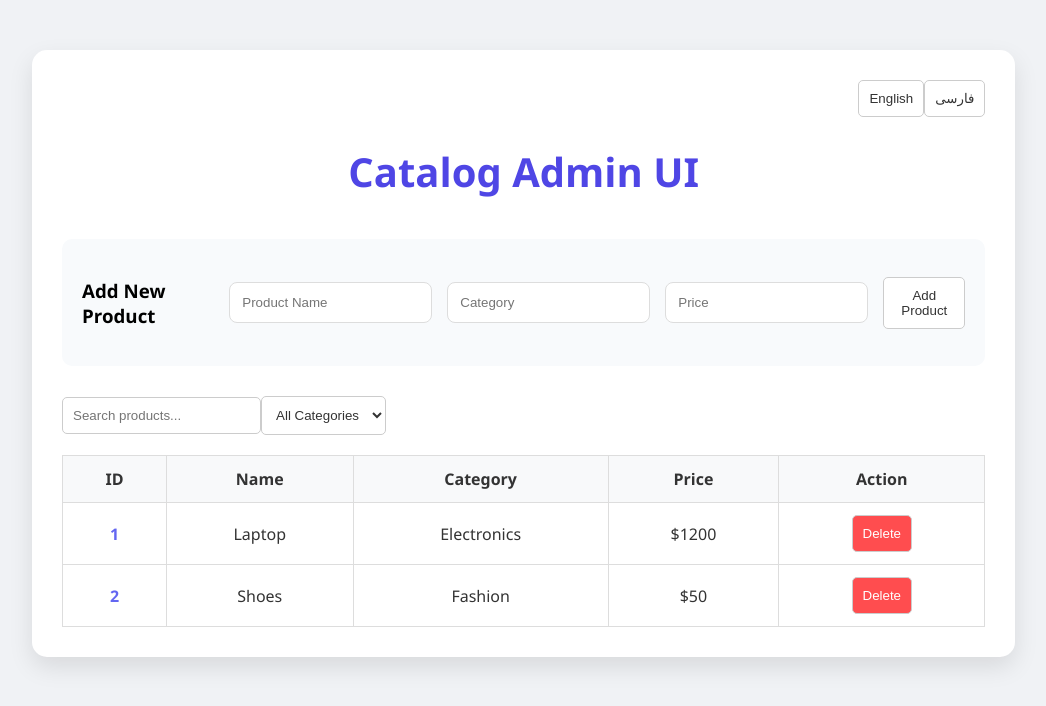
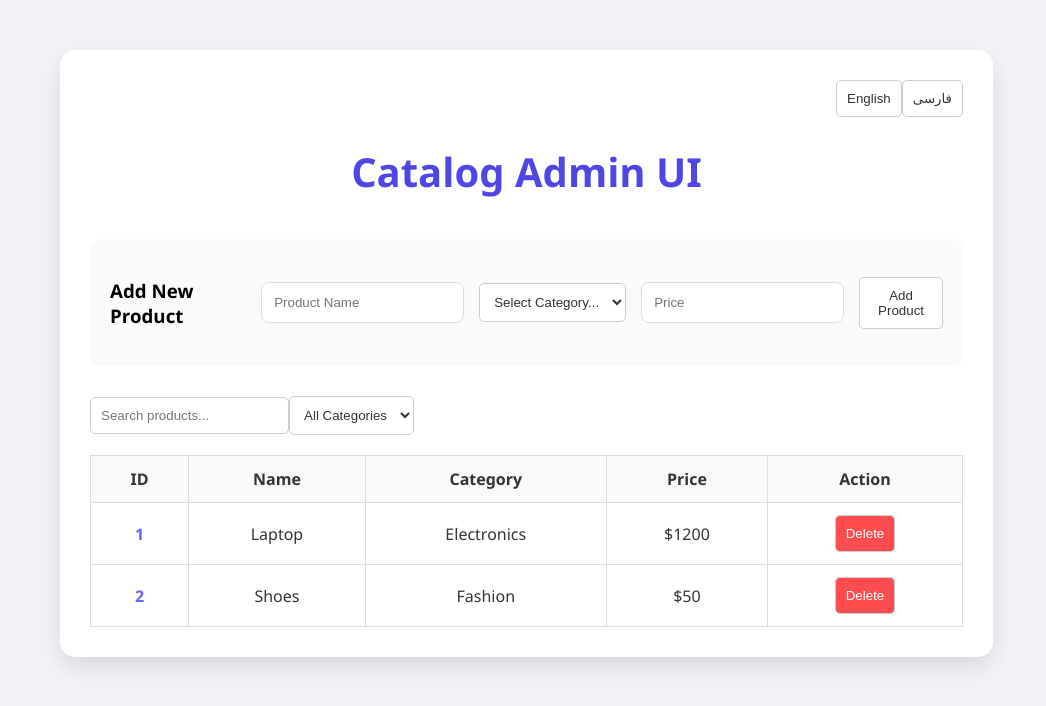
Before and after one commit to ShafafHub/BAhir-week5-Admin-UI, a React (Vite) app: page / in a window 1280 px wide. Shown: the top 706 px of the page, without its empty margins (95-1141 px from the left). Built offline with nearby package versions, Linux system fonts and the light colour scheme.

Commit message:
changes
singal state
seletct easyli
validation uses
Attribute Name

```diff
--- a/src/components/ProductForm.jsx
+++ b/src/components/ProductForm.jsx
@@ -1,50 +1,67 @@
 import { useState } from "react";
 
 function ProductForm({ onAdd, language }) {
-  const [name, setName] = useState("");
-  const [category, setCategory] = useState("");
-  const [price, setPrice] = useState("");
+  const [formData, setFormData] = useState({
+    name: "",
+    category: "",
+    price: "",
+  });
 
+  const isRtl = language === "fa";
   const t = {
-    title: language === "fa" ? "افزودن محصول جدید" : "Add New Product",
-    namePlace: language === "fa" ? "نام محصول" : "Product Name",
-    catPlace: language === "fa" ? "دسته‌بندی" : "Category",
-    pricePlace: language === "fa" ? "قیمت" : "Price",
-    addBtn: language === "fa" ? "افزودن" : "Add Product",
+    title: isRtl ? "افزودن محصول جدید" : "Add New Product",
+    namePlace: isRtl ? "نام محصول" : "Product Name",
+    catPlace: isRtl ? "انتخاب دسته..." : "Select Category...",
+    pricePlace: isRtl ? "قیمت (تومان/دلار)" : "Price",
+    addBtn: isRtl ? "افزودن به لیست" : "Add Product",
+    electronics: isRtl ? "الکترونیک" : "Electronics",
+    fashion: isRtl ? "مد و پوشاک" : "Fashion",
+  };
+
+  const handleChange = (e) => {
+    const { name, value } = e.target;
+    setFormData((prev) => ({ ...prev, [name]: value }));
   };
 
   const handleSubmit = (e) => {
     e.preventDefault();
-    if (!name || !category || !price) return;
-    onAdd({ name, category, price: Number(price) });
-    setName("");
-    setCategory("");
-    setPrice("");
+    if (!formData.name || !formData.category || !formData.price) {
+      alert(isRtl ? "لطفاً تمام فیلدها را پر کنید" : "Please fill all fields");
+      return;
+    }
+    onAdd({ ...formData, price: Number(formData.price) });
+    setFormData({ name: "", category: "", price: "" }); // ریست کردن فرم
   };
 
   return (
-    <form onSubmit={handleSubmit}>
+    <form
+      onSubmit={handleSubmit}
+      style={{ direction: isRtl ? "rtl" : "ltr" }}
+      className="product-form"
+    >
       <h3>{t.title}</h3>
       <input
+        name="name"
         type="text"
         placeholder={t.namePlace}
-        value={name}
-        onChange={(e) => setName(e.target.value)}
+        value={formData.name}
+        onChange={handleChange}
       />
+      <select name="category" value={formData.category} onChange={handleChange}>
+        <option value="">{t.catPlace}</option>
+        <option value="Electronics">{t.electronics}</option>
+        <option value="Fashion">{t.fashion}</option>
+      </select>
       <input
-        type="text"
-        placeholder={t.catPlace}
-        value={category}
-        onChange={(e) => setCategory(e.target.value)}
-      />
-      <input
+        name="price"
         type="number"
         placeholder={t.pricePlace}
-        value={price}
-        onChange={(e) => setPrice(e.target.value)}
+        value={formData.price}
+        onChange={handleChange}
       />
       <button type="submit">{t.addBtn}</button>
     </form>
   );
 }
+
 export default ProductForm;
```
